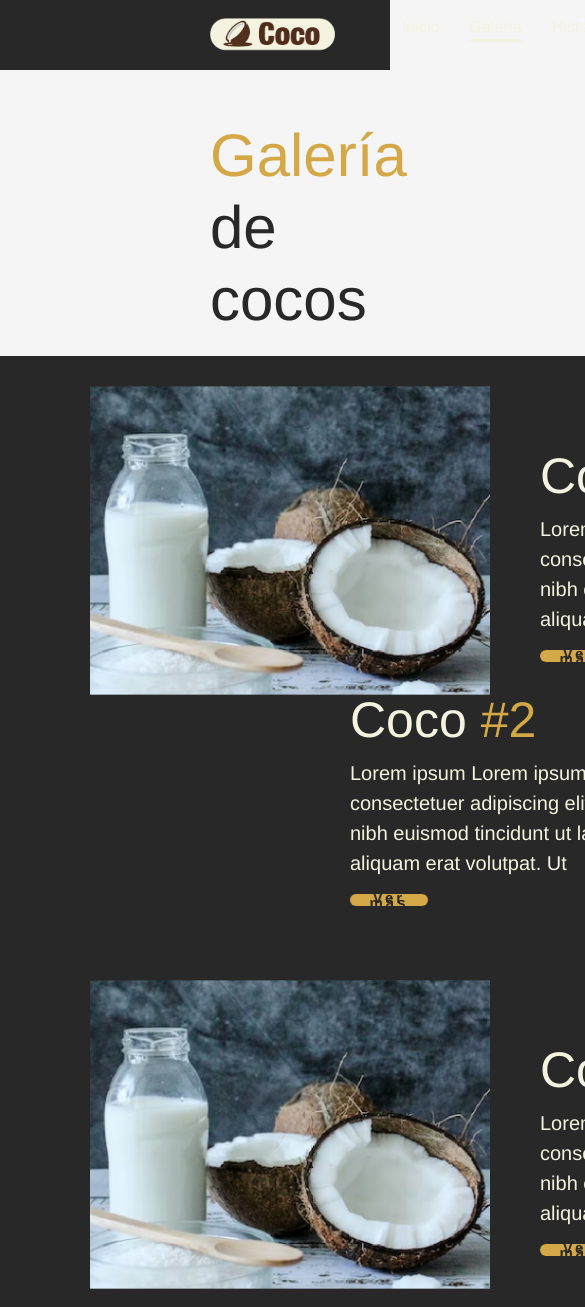
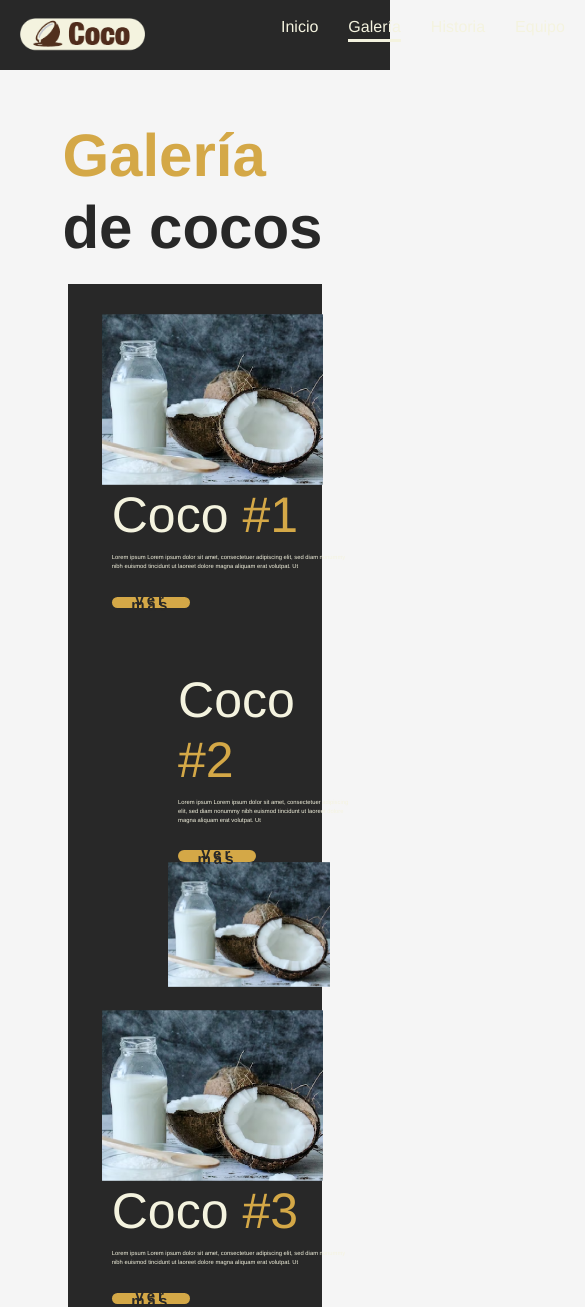
Before and after one commit to Kamaricio/Coco, a plain HTML site: page galeria.html in a window 390 px wide. Shown: the top 1307 px of the page, 585 px wide, since content can reach past the window. Drawn offline with nearby package versions, Linux system fonts and the light colour scheme.

Commit message:
se agregraron las grillas de bootstrap a la seccion de galeria y funciona hasta tablet, para avanzar seharía con media query

```diff
--- a/CSS/MiEstilito.css
+++ b/CSS/MiEstilito.css
@@ -46,7 +46,7 @@ margin: 25px 15px;
 .logo{
 width: 125px;
 margin: 20px;
-margin-left: 210px;
+margin-left: 5vw;
 
 }
 .indicador{
@@ -252,25 +252,27 @@ footer h4::before{
 .titulosDeSeccion{
     font-size: 60px;
     color: #282828;
-    margin: 50px 20px 20px 210px;
+    margin: 50px 20px 20px 16vw;
+    font-weight: 700;
 }
 .titulosDeSeccion span{
     color: #D4A847;
 }
 .galeria{
-    width: 900px;
+    width: 65vw;
     height: 1100px;
     margin: auto;
     margin-bottom: 40px;
     background-color: #282828;
+    flex-wrap: nowrap;
 }
 
 .tarjeta{
-    width: 900px;
+    /*width: 900px;*/
     height: 250px;
     margin: 30px 30px 30px 90px;
     position: absolute;
-    left: 0px;
+    left: 0vh;
 }
 .tarjeta h4{
     font-size: 50px;
@@ -278,33 +280,31 @@ footer h4::before{
 }
 .tarjeta p{
     color: #F4F3DF;
-    font-size: 20px;
+    font-size: 1.5vw;
 
 }
 .tarjeta  h4 span {
     color: #D4A847;
 }
 .tarjeta img{
-    width: 400px;
+    width: 90%;
 }
 .tarjetaTexto{
-position: absolute;
-left: 450px;
-top: 60px;
+    align-items: flex-start;
+    display: flex;
+    flex-direction: column;
+    justify-content: center;
+    margin-left: 5vw;
 }
 .tarjetaDerecha {
-position: absolute;
-left: -190px;
-top: 600px;
+
+    top: 640px;
+    left: 17vw;
+
 }
-.tarjetaDerecha img{
-    position: absolute;
-    top: -50px;
-    left: 500px;
-}
+
 .tarjetaUltima{
-    position: absolute;
-    top: 950px;
+    top: 980px;
 }
 .seccionHistoria{
     display: flex;
--- a/galeria.html
+++ b/galeria.html
@@ -25,31 +25,44 @@
     <h2 class="titulosDeSeccion">
         <span>Galería</span> <br> de cocos
     </h2>
-    <section class="galeria">
-        <div class="tarjeta">
-            <img src="./imagenes/imagen galeria.png" alt="imagen de un coco">
-            <div class="tarjetaTexto">
+    <section class="galeria container align-self-start">
+
+
+        <div class="tarjeta row col-xxl-8 col-lg-8 col-md-8 justify-content-center">
+            <div class="col-xxl-6 col-lg-6 col-md-6">
+                <img src="./imagenes/imagen galeria.png" alt="imagen de un coco">
+            </div>
+                <div class="tarjetaTexto col-xxl-5 col-lg-5 col-md-5">
                 <h4 class="tituloTarjeta">Coco <span>#1</span></h4>
                 <p>Lorem ipsum Lorem ipsum dolor sit amet, consectetuer adipiscing elit, sed diam nonummy nibh euismod tincidunt ut laoreet dolore magna aliquam erat volutpat. Ut </p>
                 <button class="verMas botonPalma botonGaleria"><span>Ver más</span></button>
             </div>
         </div>
-        <div class="tarjeta tarjetaDerecha">
-            <div class="tarjetaTexto">
+
+
+        <div class="tarjeta tarjetaDerecha row col-xxl-8 col-lg-8 col-md-8 justify-content-center align-items-center">
+            <div class="tarjetaTexto col-xxl-5 col-lg-5 col-md-5">
                     <h4 class="tituloTarjeta">Coco <span>#2</span></h4>
                     <p>Lorem ipsum Lorem ipsum dolor sit amet, consectetuer adipiscing elit, sed diam nonummy nibh euismod tincidunt ut laoreet dolore magna aliquam erat volutpat. Ut </p>
-                    <img src="./imagenes/imagen galeria.png" alt="imagen de un coco">
                     <button class="verMas botonPalma botonGaleria"><span>Ver más</span></button>
             </div>
+            <div class="col-xxl-6 col-lg-6 col-md-6">
+                <img src="./imagenes/imagen galeria.png" alt="imagen de un coco">
+            </div>
         </div>
-                <div class="tarjeta tarjetaUltima">
-                    <img src="./imagenes/imagen galeria.png" alt="imagen de un coco">
-                    <div class="tarjetaTexto">
+
+
+                <div class="tarjeta tarjetaUltima row col-xxl-8 col-lg-8 col-md-8 justify-content-center align-items-center">
+                    <div class="col-xxl-6 col-lg-6 col-md-6">
+                        <img src="./imagenes/imagen galeria.png" alt="imagen de un coco">
+                    </div>
+                    <div class="tarjetaTexto col-xxl-5 col-lg-5 col-md-5">
                         <h4 class="tituloTarjeta">Coco <span>#3</span></h4>
                         <p>Lorem ipsum Lorem ipsum dolor sit amet, consectetuer adipiscing elit, sed diam nonummy nibh euismod tincidunt ut laoreet dolore magna aliquam erat volutpat. Ut </p>
                         <button class="verMas botonPalma botonGaleria"><span>Ver más</span></button>
                     </div>
                 </div>
+
     </section>
     <footer>
         <h4 data-text="&nbsp;Hola soy un footer de Coco&nbsp;">&nbsp;Hola soy un footer de Coco&nbsp;</h4>
```
